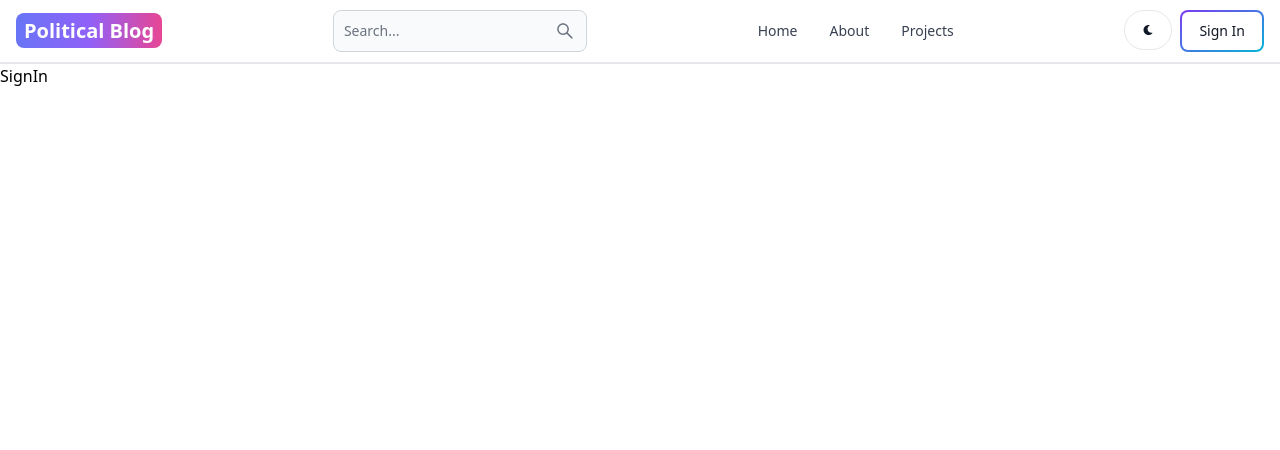
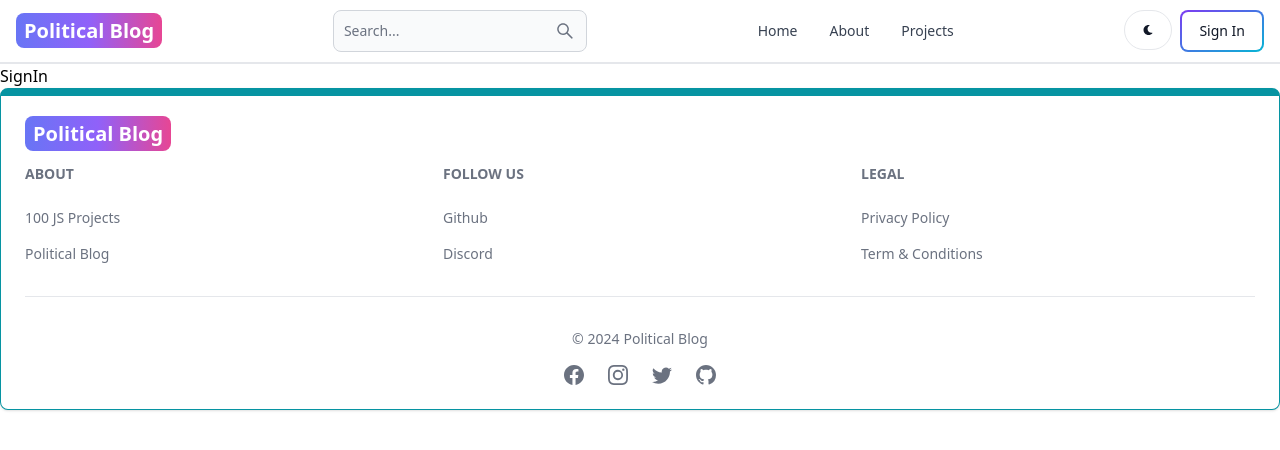
Before and after one commit to danlidennydeng/Sahand-MERN-Blog, a React (Vite) app in the folder client/: page /sign-in in a window 1280 px wide. Shown: the top 450 px of the page. Built offline with nearby package versions, Linux system fonts and the light colour scheme.

Commit message:
added footer

```diff
--- a/client/src/App.jsx
+++ b/client/src/App.jsx
@@ -1,7 +1,4 @@
 import React from "react";
-
-// import "./tailwind.css";
-
 import { BrowserRouter, Routes, Route } from "react-router-dom";
 import Dashboard from "./pages/Dashboard";
 import Home from "./pages/Home";
@@ -10,6 +7,7 @@
 import SignUp from "./pages/SignUp";
 import SignIn from "./pages/SignIn";
 import Header from "./assets/components/Header";
+import Footer from "./assets/components/Footer";
 
 export default function App() {
   return (
@@ -23,6 +21,7 @@
         <Route path="/sign-up" element={<SignUp />} />
         <Route path="/sign-in" element={<SignIn />} />
       </Routes>
+      <Footer />
     </BrowserRouter>
   );
 }
--- /dev/null
+++ b/client/src/assets/components/Footer.jsx
@@ -0,0 +1,103 @@
+import React from "react";
+import { Footer } from "flowbite-react";
+import { Link } from "react-router-dom";
+import { BsFacebook, BsInstagram, BsTwitter, BsGithub } from "react-icons/bs";
+
+export default function FooterCom() {
+  return (
+    <Footer container className="border border-t-8 border-teal-500">
+      <div className="w-full max-w-7xl mx-auto">
+        <div className="">
+          <div className="">
+            <Link
+              to="/"
+              className="self-center whitespace-nowarp text-lg sm:text-xl font-semibold dark:text-white"
+            >
+              <span className="px-2 py-1 bg-gradient-to-r from-indigo-500 via-purple-500 to-pink-500 rounded-lg text-white">
+                Political Blog
+              </span>
+            </Link>
+          </div>
+          <div className="grid grid-cols-2 gap-3 sm: mt-4 sm:grid-cols-3 sm:gap-6">
+            <div>
+              <Footer.Title title="About" />
+              <Footer.LinkGroup col>
+                <Footer.Link
+                  href="https://www.100jsprojects.com"
+                  target="_blank"
+                  rel="noopener noreferrer"
+                >
+                  100 JS Projects
+                </Footer.Link>
+
+                <Footer.Link
+                  href="/about"
+                  target="_blank"
+                  rel="noopener noreferrer"
+                >
+                  Political Blog
+                </Footer.Link>
+              </Footer.LinkGroup>
+            </div>
+
+            <div>
+              <Footer.Title title="Follow us" />
+              <Footer.LinkGroup col>
+                <Footer.Link
+                  href="https://www.github.com"
+                  target="_blank"
+                  rel="noopener noreferrer"
+                >
+                  Github
+                </Footer.Link>
+
+                <Footer.Link
+                  href="/about"
+                  target="_blank"
+                  rel="noopener noreferrer"
+                >
+                  Discord
+                </Footer.Link>
+              </Footer.LinkGroup>
+            </div>
+
+            <div>
+              <Footer.Title title="Legal" />
+              <Footer.LinkGroup col>
+                <Footer.Link
+                  href="https://www.github.com"
+                  target="_blank"
+                  rel="noopener noreferrer"
+                >
+                  Privacy Policy
+                </Footer.Link>
+
+                <Footer.Link
+                  href="/about"
+                  target="_blank"
+                  rel="noopener noreferrer"
+                >
+                  Term &amp; Conditions
+                </Footer.Link>
+              </Footer.LinkGroup>
+            </div>
+          </div>
+        </div>
+        <Footer.Divider />
+        <div>
+          <Footer.Copyright
+            href="#"
+            by="Political Blog"
+            year={new Date().getFullYear()}
+          />
+          <div className="flex gap-6 sm:mt-4 mt-4 sm:justify-center">
+            <Footer.Icon href="#" icon={BsFacebook} />
+            <Footer.Icon href="#" icon={BsInstagram} />
+            <Footer.Icon href="#" icon={BsTwitter} />
+            <Footer.Icon href="#" icon={BsGithub} />
+          </div>
+        </div>
+      </div>
+    </Footer>
+  );
+}
```
